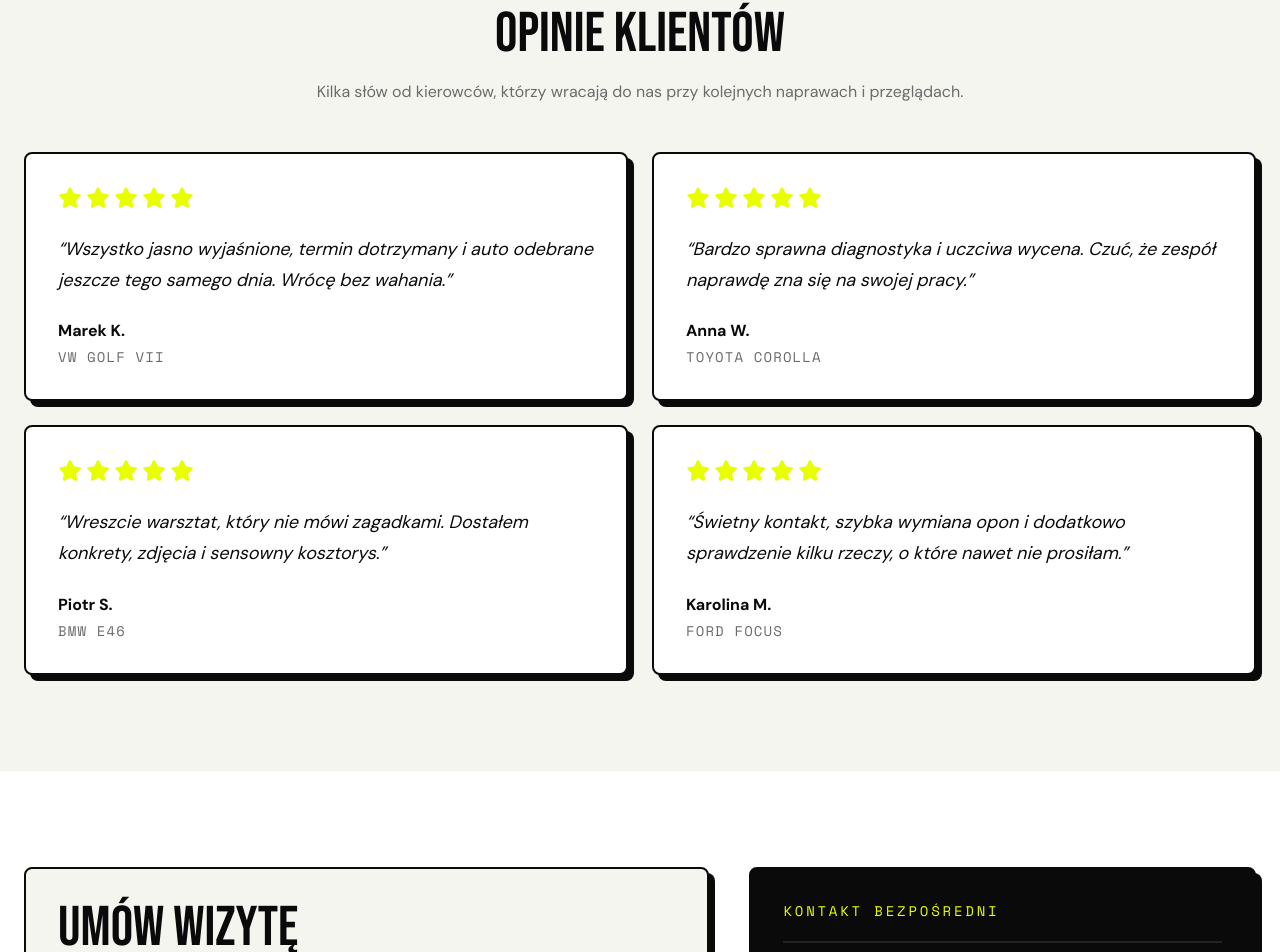
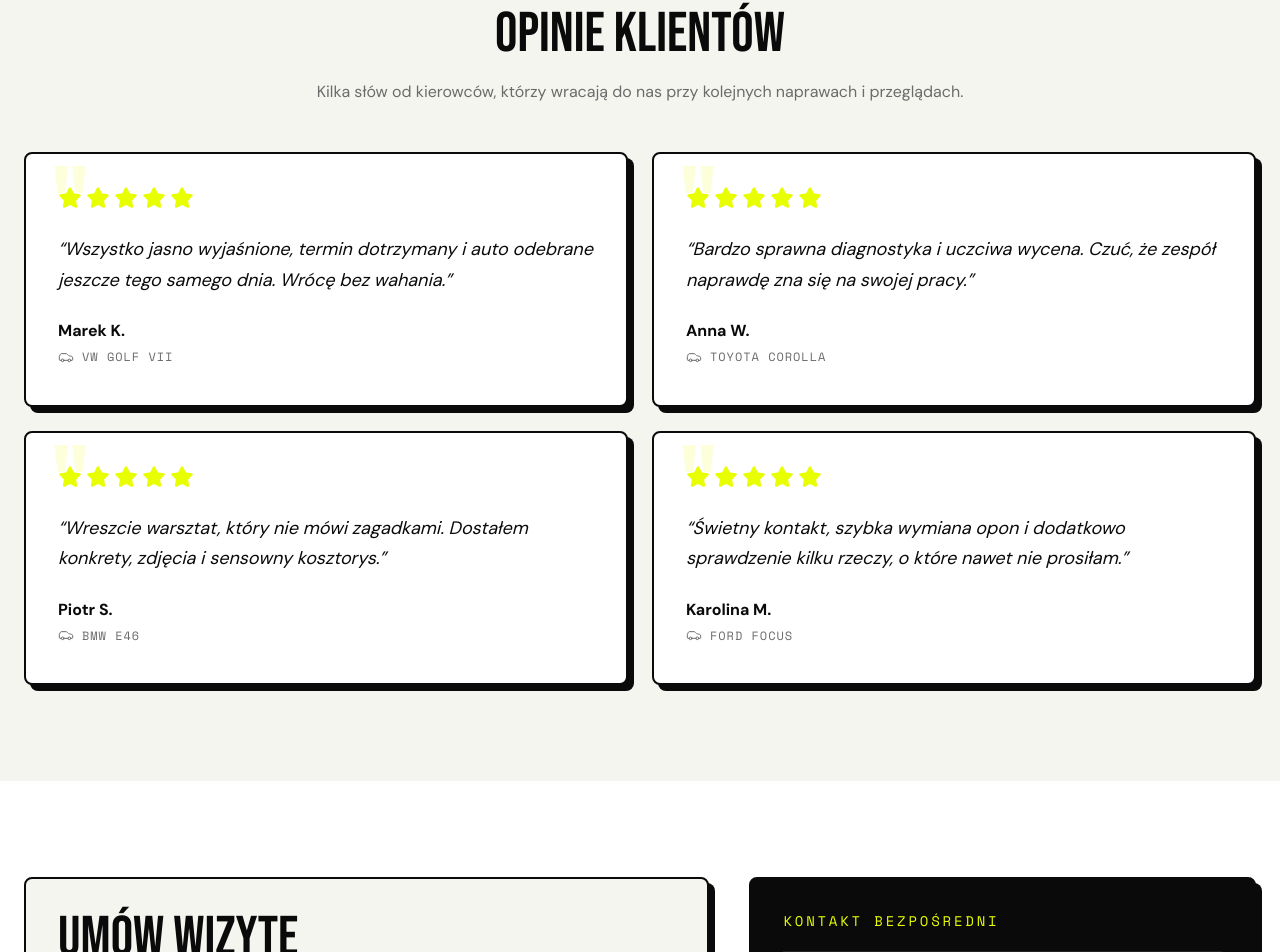
Before and after one commit to adminfavmotors/serwis_01, a Next.js app: page / in a window 1280 px wide. Shown: the part 3303-4255 px from the top of the page. Built offline with nearby package versions, Linux system fonts and the light colour scheme.

Commit message:
design: Testimonials quote decoration + car icons

```diff
--- a/components/sections/Testimonials.tsx
+++ b/components/sections/Testimonials.tsx
@@ -1,4 +1,4 @@
-import { Star } from "lucide-react";
+import { Car, Star } from "lucide-react";
 
 import { Card } from "@/components/ui/Card";
 import { SectionTitle } from "@/components/ui/SectionTitle";
@@ -43,8 +43,15 @@ export function Testimonials() {
 
           <div className="grid gap-6 lg:grid-cols-2">
             {testimonials.map((item) => (
-              <Card key={item.author} className="bg-surface">
-                <div className="space-y-6">
+              <Card
+                key={item.author}
+                className="relative overflow-hidden bg-surface"
+              >
+                <span className="pointer-events-none absolute left-6 top-0 font-display text-[120px] leading-none text-accent opacity-15">
+                  "
+                </span>
+
+                <div className="relative z-10 space-y-6">
                   <div className="flex gap-1 text-accent">
                     {Array.from({ length: 5 }).map((_, index) => (
                       <Star
@@ -62,7 +69,8 @@ export function Testimonials() {
 
                   <div className="space-y-1">
                     <p className="text-base font-bold text-dark">{item.author}</p>
-                    <p className="font-mono text-sm uppercase tracking-[0.08em] text-muted">
+                    <p className="inline-flex items-center gap-2 font-mono text-[12px] uppercase tracking-[0.08em] text-muted">
+                      <Car size={16} strokeWidth={1.5} />
                       {item.car}
                     </p>
                   </div>
```
